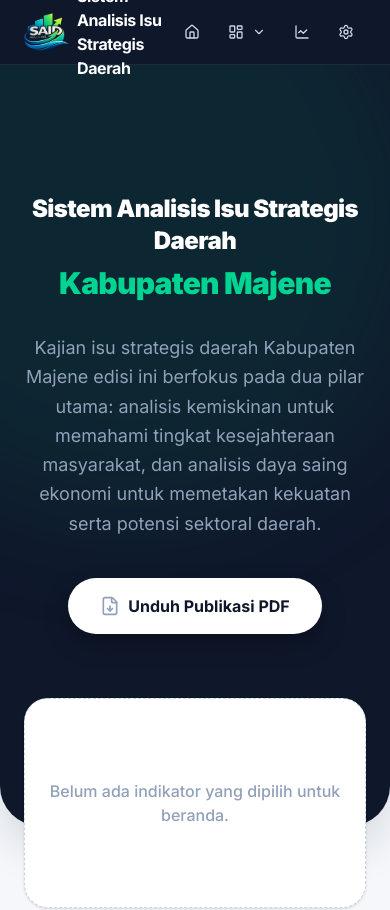
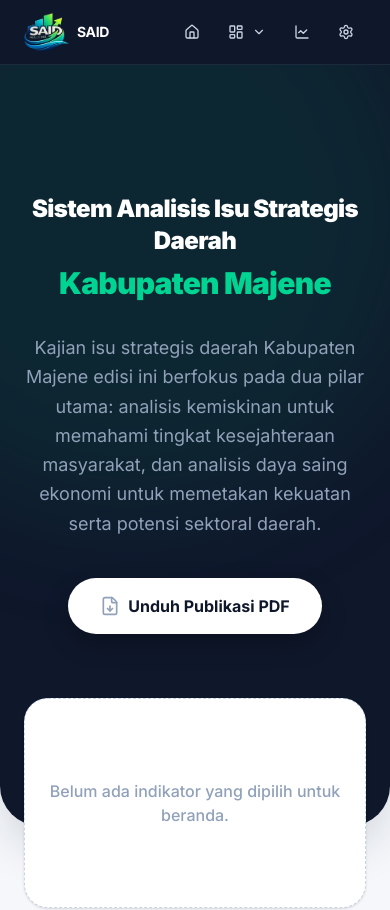
Before and after one commit to crescendo28/said-majene-v2, a Next.js app: page / in a window 390 px wide. Shown: the top 910 px of the page. Built offline with nearby package versions, Linux system fonts and the light colour scheme; what google-auth-library would draw is missing.

Commit message:
updating navbar for mobile look

```diff
--- a/components/Navbar.tsx
+++ b/components/Navbar.tsx
@@ -18,19 +18,21 @@ export default function Navbar({ dynamicLinks }: { dynamicLinks: string[] }) {
   return (
     <nav className="bg-slate-900 border-b border-slate-800 sticky top-0 z-50">
       <div className="max-w-6xl mx-auto px-6 sm:px-10 lg:px-12">
-        <div className="flex items-center justify-between h-16">
+        <div className="flex items-center justify-between h-16 gap-3">
 
-          <Link href="/" className="flex items-center gap-2">
+          <Link href="/" className="flex items-center gap-2 min-w-0">
             <Image
               src="/logo.png"
               alt="SAID Majene Logo"
               width={45}
               height={45}
-              className="rounded-lg"
+              className="rounded-lg shrink-0"
             />
-            <span className="text-white font-bold text-m tracking-tight">
-              Sistem Analisis Isu Strategis Daerah
+            <span className="text-white font-bold text-sm sm:text-base tracking-tight">
+              <span className="sm:hidden">SAID</span>
+              <span className="hidden sm:inline">Sistem Analisis Isu Strategis Daerah</span>
             </span>
+
           </Link>
 
           <div className="flex items-center space-x-1 sm:space-x-4">
```
